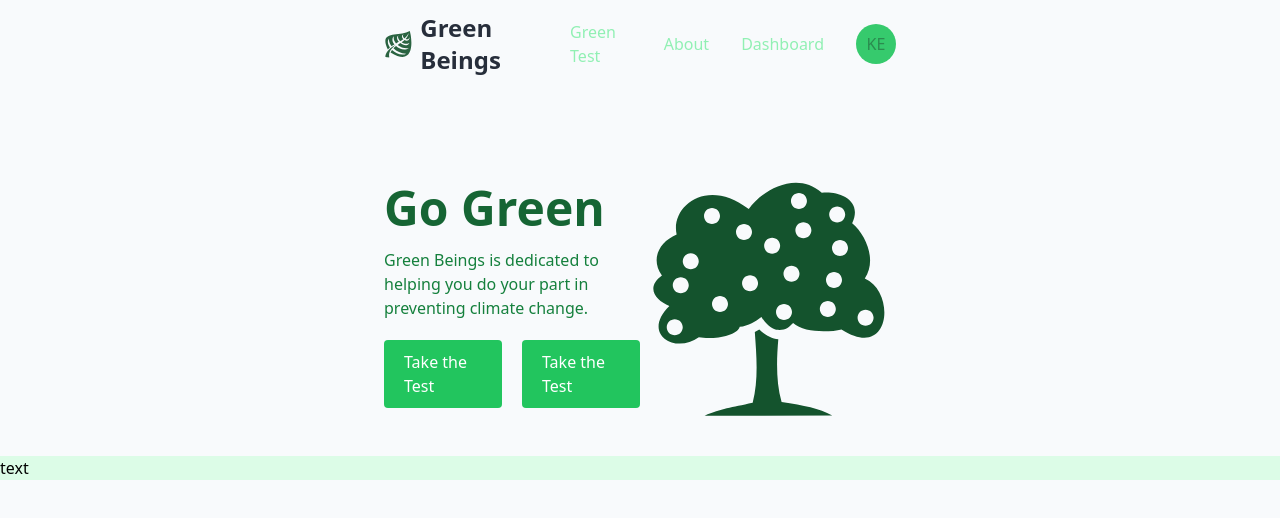
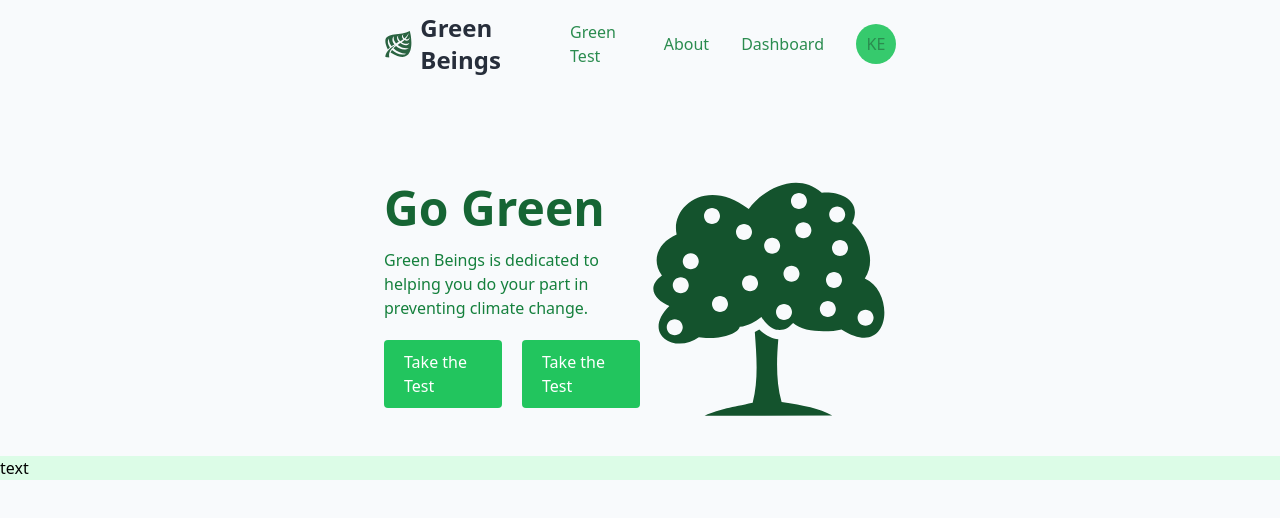
Before and after one commit to hackathonDFW2022/HackFront, a React (Vite) app: page / in a window 1280 px wide. Shown: the top 518 px of the page. Built offline with nearby package versions, Linux system fonts and the light colour scheme.

Commit message:
uhhh merge fix i think

```diff
--- a/src/components/Navbar.jsx
+++ b/src/components/Navbar.jsx
@@ -11,7 +11,7 @@ const Navbar = () =>{
                     <h2 className="text-gray-900 text-2xl font-bold">Green Beings</h2>
                 </div>
             </div>
-            <div className="flex gap-8 items-center text-green-300 text-1xl">
+            <div className="flex gap-8 items-center text-green-700 text-1xl">
             <Link to="/form">Green Test</Link>
             <Link to="/">About</Link>
             <Link to="/dashboard">Dashboard</Link>
```
